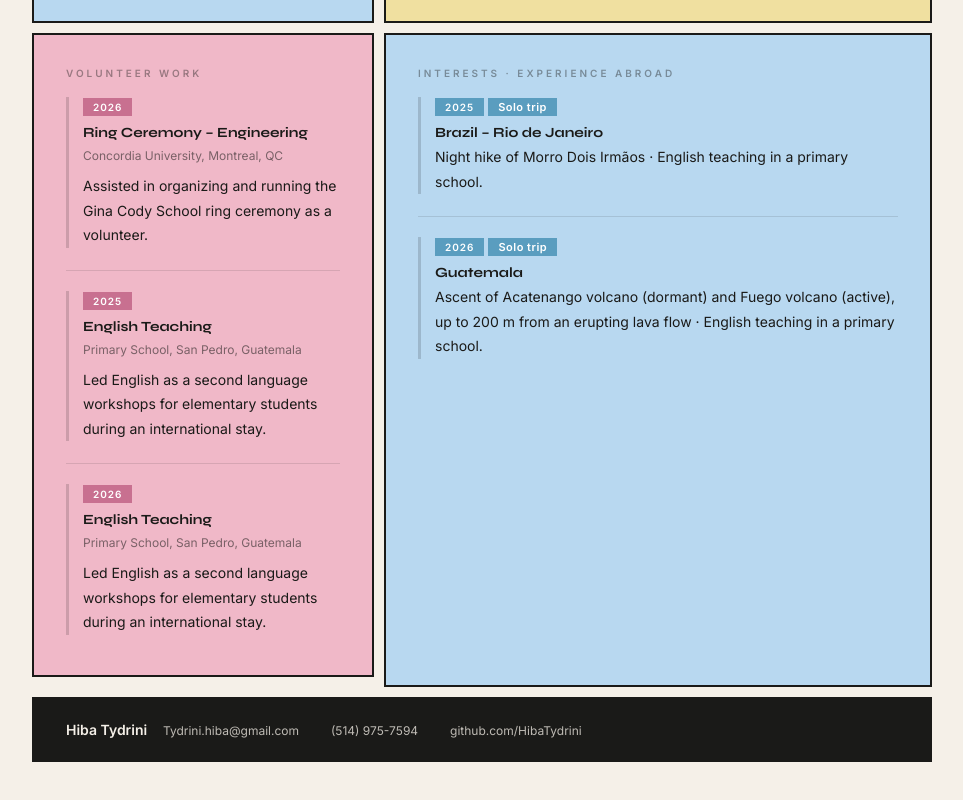
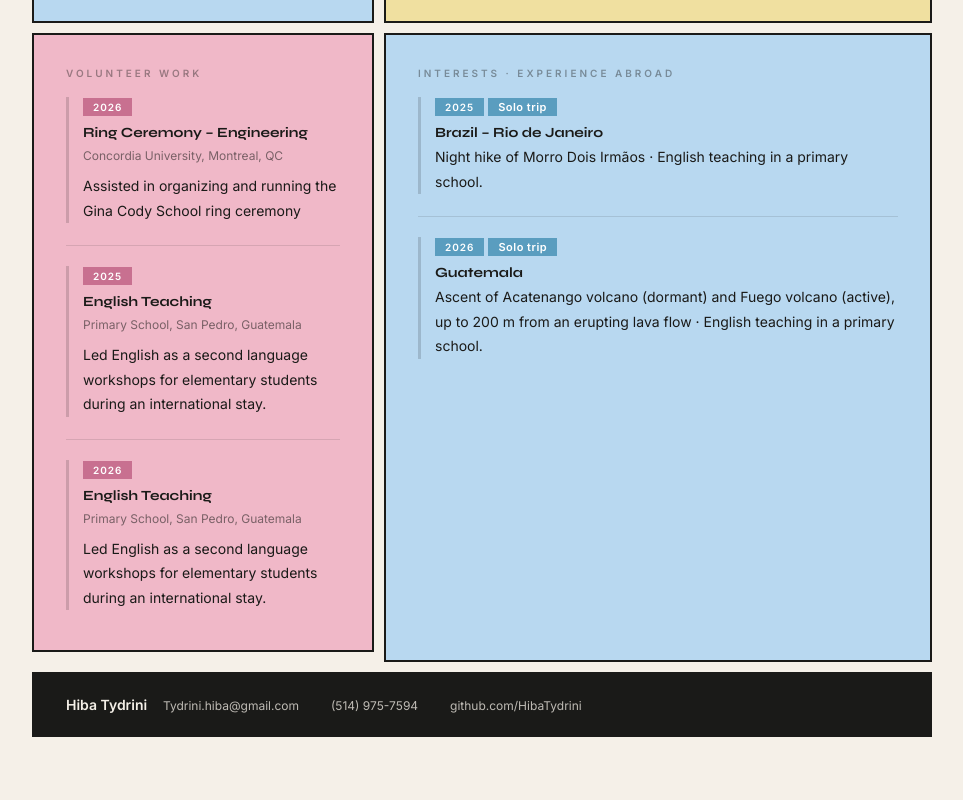
Before and after one commit to HibaTydrini/HibaTydrini.github.io, a plain HTML site: page index.html in a window 1280 px wide. Shown: the part 1744-2544 px from the top of the page, without its empty margins (158-1121 px from the left). After the commit the page ends 2521 px from the top, so only its background shows below. Drawn offline with Linux system fonts and the light colour scheme.

Commit message:
text change volunteer section

```diff
--- a/index.html
+++ b/index.html
@@ -328,7 +328,7 @@
           <span class="year">2026</span>
           <h3>Ring Ceremony – Engineering</h3>
           <p class="small">Concordia University, Montreal, QC</p>
-          <p>Assisted in organizing and running the Gina Cody School ring ceremony as a volunteer.</p>
+          <p>Assisted in organizing and running the Gina Cody School ring ceremony</p>
         </div>
         <hr class="divider">
         <div class="item">
```
